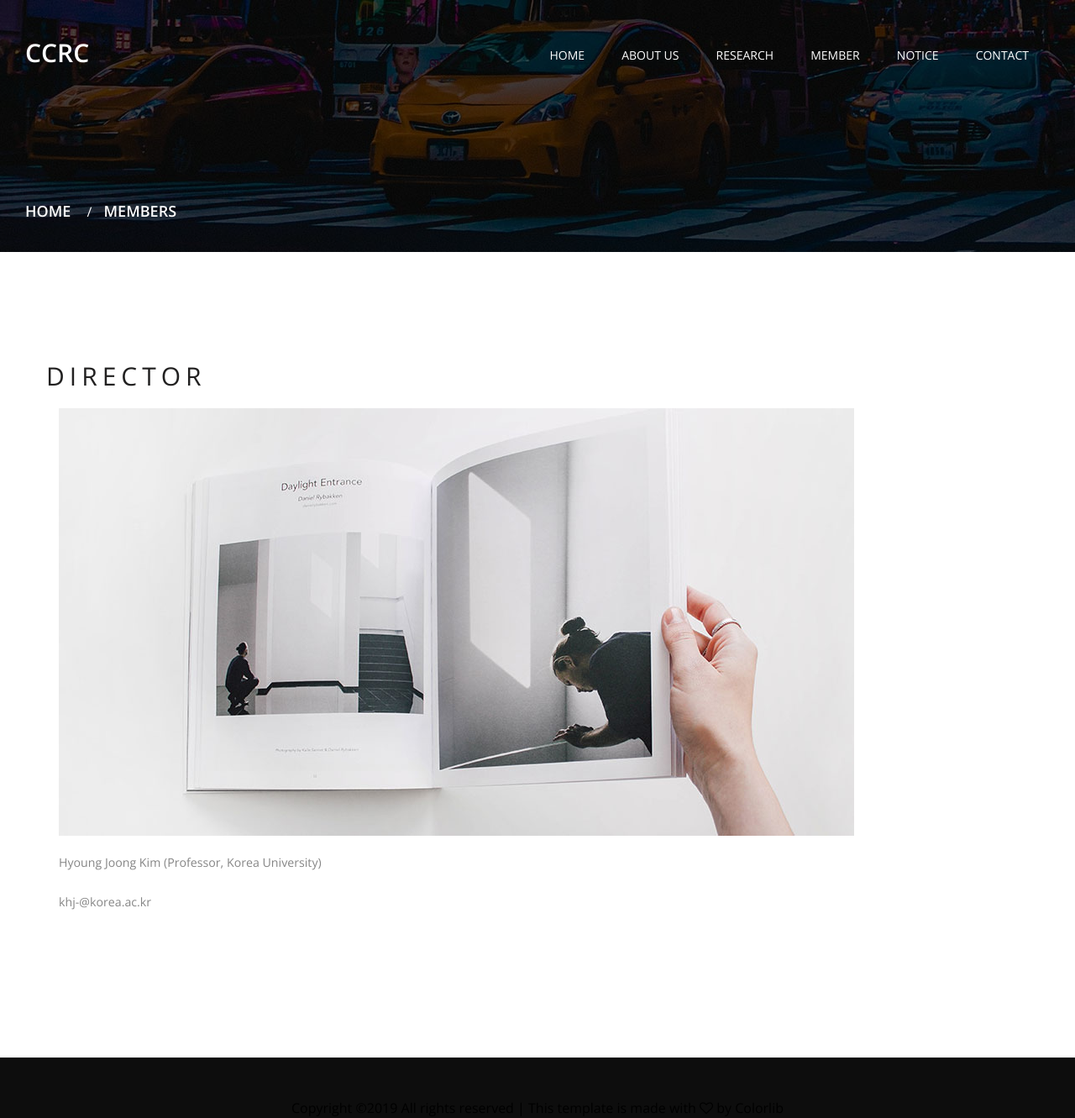
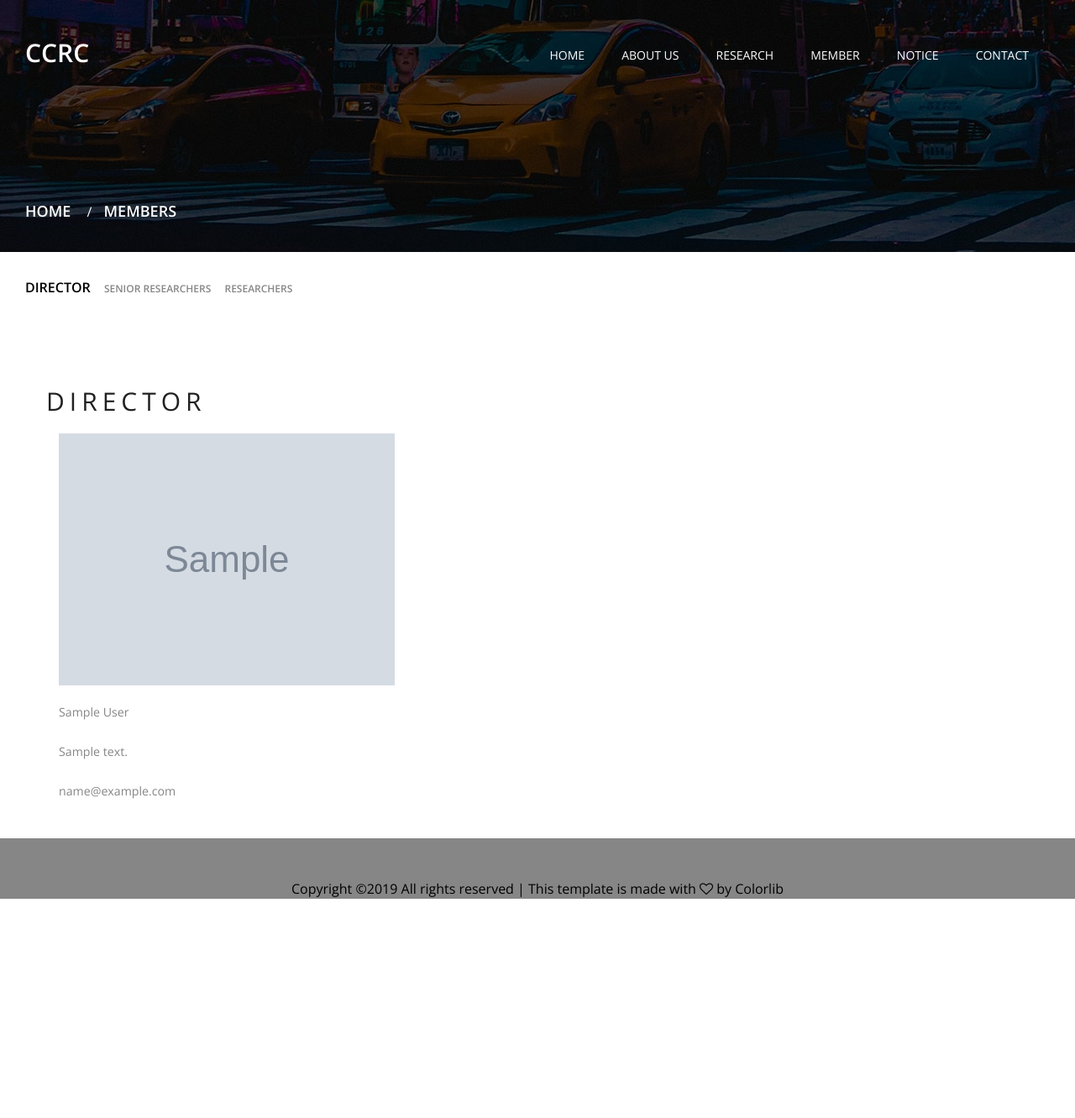
Before and after one commit to hanXen/crypto, a Django app: page /member/ in a window 1280 px wide. Shown: the whole page at 84% size. After the commit the page ends 1070 px from the top, so only its background shows below. Run offline with Django 3.2, Linux system fonts and the light colour scheme; tables that the repository leaves empty hold one stand-in row (values such as "Sample post"); grey boxes marked "Sample" are stand-in pictures; some libraries are stand-ins or nearby versions.

Commit message:
Finish Rough Version

```diff
--- a/blog/models.py
+++ b/blog/models.py
@@ -19,7 +19,15 @@ class Announce(models.Model):
         return self.title
 
 class Member(models.Model):
-    type = models.CharField(max_length=200, default='Researcher')
+    D = 'D'
+    S = 'S'
+    R = 'R'
+    CHOICE = (
+        (D, "Director"),
+        (S, "Senior"),
+        (R, "Researcher"),
+    )
+    type = models.CharField(max_length=20, choices=CHOICE, default='R')
     name = models.CharField(max_length=200)
     email = models.CharField(max_length=200, null=True, blank=True)
     thumb = models.URLField(max_length=200, null=True, blank=True)
--- a/blog/static/css/style.css
+++ b/blog/static/css/style.css
@@ -939,7 +939,7 @@ table td {
 	height: 100%;
 	left: 0;
 	top: 0;
-	background: #000;
+	/*background: #000;*/
 	opacity: 0.7;
 }
 
@@ -1026,7 +1026,7 @@ table td {
 	Footer section
 ----------------------*/
 .footer-section {
-	background: #0d0d0d;
+	background: #868686;
 }
 
 .footer-section h2 {
--- a/blog/templates/blog/index.html
+++ b/blog/templates/blog/index.html
@@ -83,7 +83,7 @@
 					</ul>
 				</div>
 			</div>
-			<div class="container p-0">
+			<div class="container p-0" style="visibility: hidden;">
 				<div class="row">
 					<div class="col-xl-8 offset-xl-4">
 						<form class="contact-form">
--- a/blog/templates/blog/member.html
+++ /dev/null
@@ -1,31 +0,0 @@
-{% extends 'blog/base.html' %}
-{% load staticfiles %}
-
-{% block content %}
-    <!-- Page top section start -->
-	<div class="page-top-area set-bg" data-setbg="{% static "img/headers-bg/1.jpg" %}">
-		<div class="breadcrumb-area">
-			<a href="{% url 'index_page' %}">Home</a> / <span>Members</span>
-		</div>
-	</div>
-	<!-- Page top section end -->
-
-    <!-- Services section start -->
-	<section class="services-section spad">
-		<div class="container-fluid services-warp">
-            <div class="container p-0">
-                <div class="row">
-                    <h3 class="sp-title" style="text-align: center">Director</h3>
-                </div>
-                <figure class="intro-img mt-5 mt-xl-0">
-                    <img src="{% static "img/intro.jpg" %}" alt="">
-                </figure>
-                <p>Hyoung Joong Kim (Professor, Korea University)</p>
-                <p>khj-@korea.ac.kr</p>
-            </div>
-            <br/>
-		</div>
-	</section>
-	<!-- Services section start end -->
-
-{% endblock %}
--- /dev/null
+++ b/blog/templates/blog/member_direct.html
@@ -0,0 +1,48 @@
+{% extends 'blog/base.html' %}
+{% load staticfiles %}
+
+{% block content %}
+    <!-- Page top section start -->
+	<div class="page-top-area set-bg" data-setbg="{% static "img/headers-bg/1.jpg" %}">
+		<div class="breadcrumb-area">
+			<a href="{% url 'index_page' %}">Home</a> / <span>Members</span>
+		</div>
+	</div>
+	<!-- Page top section end -->
+
+    <!-- Services section start -->
+	<section class="portfolio-section">
+        <div class="sp-pad spad">
+			<!-- portfolio filter menu -->
+			<ul class="portfolio-filter controls" style="margin-top: -100px">
+                <li class="control" style="font-size: 12pt"><a href="{% url 'member_page' %}" style="color: #000000">Director</a></li>
+                <li class="control"><a href="{% url 'member_senior' %}" style="color: #868686">Senior Researchers</a></li>
+                <li class="control"><a href="{% url 'member_res' %}" style="color: #868686">Researchers</a></li>
+			</ul>
+		</div>
+		<div class="container-fluid services-warp" style="margin-top: -100px">
+            <div class="container p-0">
+                <div class="row">
+                    <h3 class="sp-title" style="text-align: center">Director</h3>
+                </div>
+                {% for direct in directors %}
+                    {% if direct.thumb %}
+                    <figure class="intro-img mt-5 mt-xl-0">
+                        <img src="{{ direct.thumb }}">
+                    </figure>
+                    {% endif %}
+                    <p>{{ direct.name }}</p>
+                    {% if direct.desc %}
+                    <p>{{ direct.desc }}</p>
+                    {% endif %}
+                    {% if direct.email %}
+                    <p>{{ direct.email }}</p>
+                    {% endif %}
+                {% endfor %}
+            </div>
+            <br/>
+		</div>
+	</section>
+	<!-- Services section start end -->
+
+{% endblock %}
--- a/blog/urls.py
+++ b/blog/urls.py
@@ -7,6 +7,8 @@ urlpatterns = [
     url(r'^about/$', views.about_page, name='about_page'),
     url(r'^research/$', views.research_page, name='research_page'),
     url(r'^member/$', views.member_page, name='member_page'),
+    url(r'^member/senior/$', views.member_senior, name='member_senior'),
+    url(r'^member/research/$', views.member_res, name='member_res'),
     url(r'^notice/$', views.notice_page, name='notice_page'),
     url(r'^notice/(?P<id>[0-9]+)/$', views.notice_each, name='notice_each'),
     url(r'^contact/$', views.contact_page, name='contact_page'),
--- a/blog/views.py
+++ b/blog/views.py
@@ -12,7 +12,16 @@ def research_page(request):
     return render(request, 'blog/research.html')
 
 def member_page(request):
-    return render(request, 'blog/member.html')
+    directors = Member.objects.filter(type='D')
+    return render(request, 'blog/member_direct.html', {'directors': directors})
+
+def member_senior(request):
+    seniors = Member.objects.filter(type='S')
+    return render(request, 'blog/member_senior.html', {'seniors': seniors})
+
+def member_res(request):
+    researchers = Member.objects.filter(type='R')
+    return render(request, 'blog/member_res.html', {'researchers': researchers})
 
 def notice_page(request):
     announces = Announce.objects.all().order_by('published_date')
```
Also changed, not shown: blog/templates/blog/contact.html (+8 -11 lines), blog/templates/blog/member_res.html (added, +48 -0 lines), blog/templates/blog/member_senior.html (added, +48 -0 lines), blog/migrations/0003_auto_20190508_1613.py (added), blog/static/img/location.png (added).
